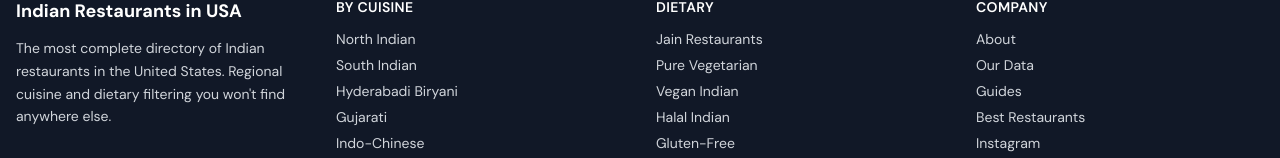
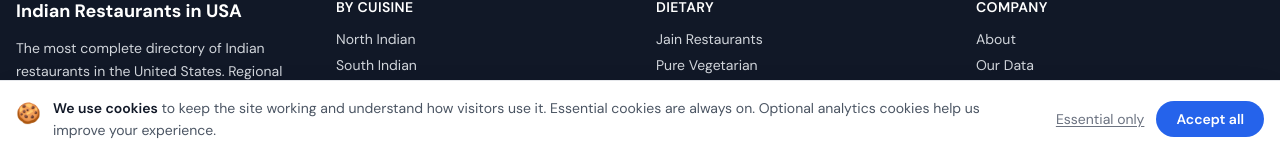
Before and after one commit to RituH1810/IndianrestaurentsinUSA, a Next.js app: page /indian-food/bengali in a window 1280 px wide. Shown: the part 642-800 px from the top of the page. Built offline with nearby package versions, Linux system fonts and the light colour scheme; no server answers; the database is empty.

Commit message:
feat: add cookie consent banner
Sticky bottom bar appears on first visit — users can Accept All or
choose Essential Only. Choice stored in localStorage; banner never
shows again after a decision is made.

Co-Authored-By: Claude Sonnet 4.6 <noreply@anthropic.com>

```diff
--- a/app/layout.tsx
+++ b/app/layout.tsx
@@ -4,6 +4,7 @@ import "./globals.css";
 import Header from "@/components/layout/Header";
 import Footer from "@/components/layout/Footer";
 import { OrganizationJsonLd } from "@/components/seo/JsonLd";
+import { CookieBanner } from "@/components/ui/CookieBanner";
 
 const dmSans = DM_Sans({
   subsets: ["latin"],
@@ -63,6 +64,7 @@ export default function RootLayout({
         <Header />
         <main id="main-content">{children}</main>
         <Footer />
+        <CookieBanner />
         {/* Mobile Instagram floating button */}
         <a
           href="https://www.instagram.com/indianrestaurentsinusa/"
--- /dev/null
+++ b/components/ui/CookieBanner.tsx
@@ -0,0 +1,62 @@
+'use client';
+
+import { useState, useEffect } from 'react';
+
+export function CookieBanner() {
+  const [visible, setVisible] = useState(false);
+
+  useEffect(() => {
+    try {
+      if (!localStorage.getItem('cookie_consent')) setVisible(true);
+    } catch { /* private browsing — silently skip */ }
+  }, []);
+
+  function accept() {
+    try { localStorage.setItem('cookie_consent', 'all'); } catch { /* ignore */ }
+    setVisible(false);
+  }
+
+  function essential() {
+    try { localStorage.setItem('cookie_consent', 'essential'); } catch { /* ignore */ }
+    setVisible(false);
+  }
+
+  if (!visible) return null;
+
+  return (
+    <div
+      role="dialog"
+      aria-label="Cookie consent"
+      aria-modal="false"
+      className="fixed bottom-0 left-0 right-0 z-[60] bg-white border-t border-gray-200 shadow-2xl"
+    >
+      <div className="container mx-auto max-w-5xl px-4 py-4 flex flex-col sm:flex-row sm:items-center gap-4">
+        {/* Icon + text */}
+        <div className="flex items-start gap-3 flex-1 min-w-0">
+          <span className="text-xl flex-shrink-0 mt-0.5" aria-hidden="true">🍪</span>
+          <p className="text-sm text-gray-600 leading-relaxed">
+            <span className="font-semibold text-gray-900">We use cookies</span> to keep the site working and
+            understand how visitors use it. Essential cookies are always on.
+            Optional analytics cookies help us improve your experience.
+          </p>
+        </div>
+
+        {/* Buttons */}
+        <div className="flex items-center gap-3 flex-shrink-0 sm:pl-4">
+          <button
+            onClick={essential}
+            className="text-sm text-gray-500 hover:text-gray-700 underline underline-offset-2 transition-colors whitespace-nowrap"
+          >
+            Essential only
+          </button>
+          <button
+            onClick={accept}
+            className="px-5 py-2 rounded-full bg-spice text-white text-sm font-semibold hover:bg-maroon transition-colors whitespace-nowrap"
+          >
+            Accept all
+          </button>
+        </div>
+      </div>
+    </div>
+  );
+}
```
